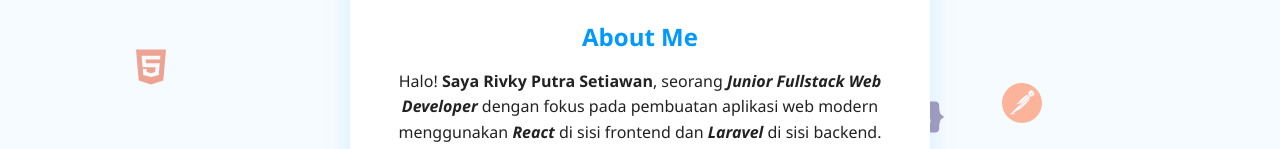
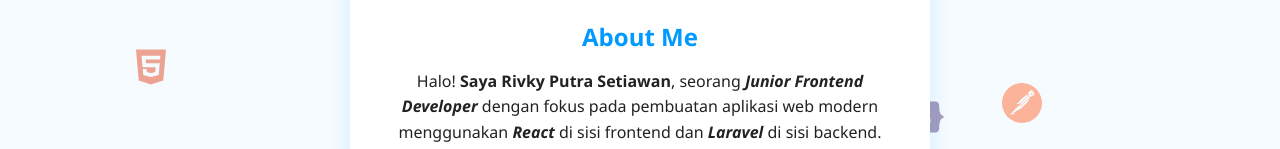
Before and after one commit to Rivkchao/myportfolio, a React (Create React App) app: page /about in a window 1280 px wide. Shown: the part 224-373 px from the top of the page. Built offline with nearby package versions, Linux system fonts and the light colour scheme.

Commit message:
Update portfolio 2

```diff
--- a/src/pages/About.js
+++ b/src/pages/About.js
@@ -18,7 +18,7 @@ const About = () => {
         </button>
         <h2>About Me</h2>
         <p>
-          Halo! <span style={{ fontWeight: "bold" }}>Saya Rivky Putra Setiawan</span>, seorang <span style={{ fontStyle: "italic", fontWeight: "bold" }}>Junior Fullstack Web Developer</span> dengan fokus pada pembuatan aplikasi web modern menggunakan <span style={{ fontStyle: "italic", fontWeight: "bold" }}>React</span> di sisi frontend dan <span style={{ fontStyle: "italic", fontWeight: "bold" }}>Laravel</span> di sisi backend. Saya senang membangun antarmuka yang menarik, fungsional, dan terintegrasi dengan sistem backend yang handal. Saya juga berpengalaman mengelola <span style={{ fontStyle: "italic", fontWeight: "bold" }}>database</span> dan <span style={{ fontStyle: "italic", fontWeight: "bold" }}>API</span> untuk mendukung pengembangan aplikasi dinamis.
+          Halo! <span style={{ fontWeight: "bold" }}>Saya Rivky Putra Setiawan</span>, seorang <span style={{ fontStyle: "italic", fontWeight: "bold" }}>Junior Frontend Developer</span> dengan fokus pada pembuatan aplikasi web modern menggunakan <span style={{ fontStyle: "italic", fontWeight: "bold" }}>React</span> di sisi frontend dan <span style={{ fontStyle: "italic", fontWeight: "bold" }}>Laravel</span> di sisi backend. Saya senang membangun antarmuka yang menarik, fungsional, dan terintegrasi dengan sistem backend yang handal. Saya juga berpengalaman mengelola <span style={{ fontStyle: "italic", fontWeight: "bold" }}>database</span> dan <span style={{ fontStyle: "italic", fontWeight: "bold" }}>API</span> untuk mendukung pengembangan aplikasi dinamis.
         </p>
         <p>
           Jika Anda tertarik bekerja sama atau ingin mendiskusikan proyek, silakan hubungi saya melalui <a href="https://linkedin.com/in/rivky-putra-setiawan" target="_blank" rel="noopener noreferrer" style={{ textDecoration: "none" }}>LinkedIn</a> atau <a href="mailto:email@rivky69ps@gmail.com" style={{ textDecoration: "none" }}>email</a>. Saya selalu terbuka untuk kolaborasi baru! 🚀
```
